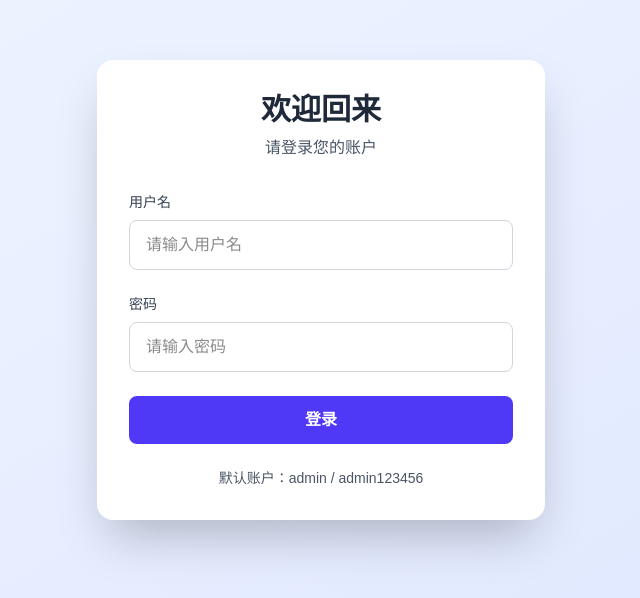
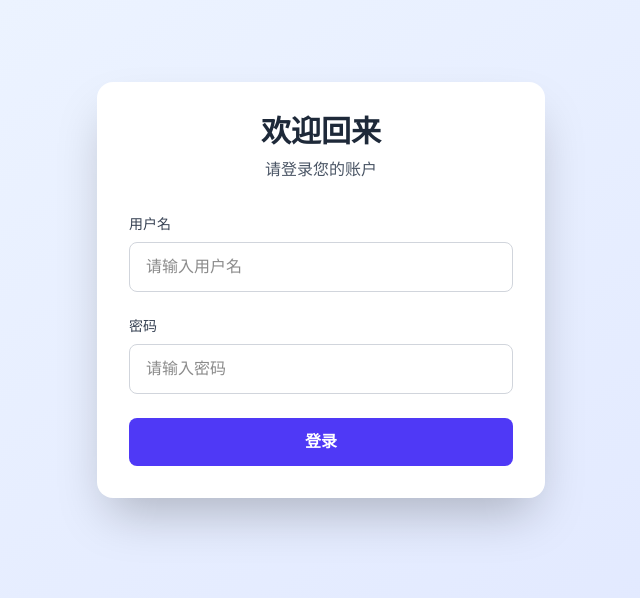
Before and after one commit to Skysolderone/ucard_admin, a Next.js app: page /login in a window 1280 px wide. Shown: the part 110-708 px from the top of the page, without its empty margins (319-959 px from the left). Built offline with nearby package versions, Linux system fonts and the light colour scheme.

Commit message:
fix:去除默认登录账户和密码

```diff
--- a/src/app/login/page.tsx
+++ b/src/app/login/page.tsx
@@ -109,9 +109,9 @@
           </button>
         </form>
 
-        <div className="mt-6 text-center text-sm text-gray-600">
+        {/* <div className="mt-6 text-center text-sm text-gray-600">
           <p>默认账户：admin / admin123456</p>
-        </div>
+        </div> */}
       </div>
     </div>
   );
```
